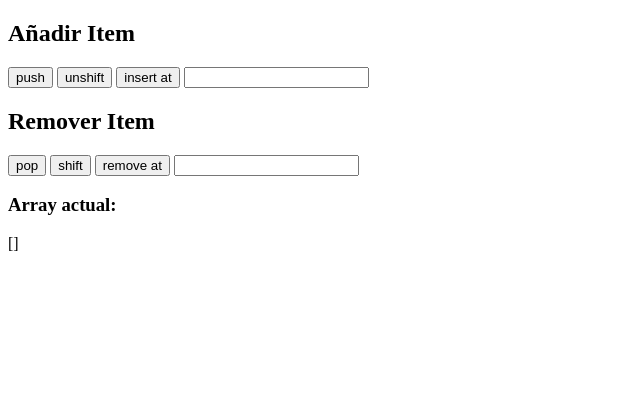
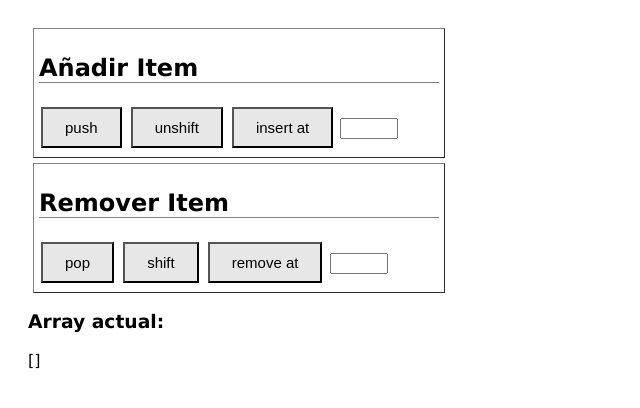
Before and after one commit to manu9688/jQuery, a plain HTML site: page index.html in a window 1280 px wide. Shown: the whole page, without its empty margins (0-640 px from the left). Drawn offline with Linux system fonts and the light colour scheme; the site is published under a folder, as on GitHub Pages, so addresses that start at the root find nothing.

Commit message:
ejercicio botones terminado

```diff
--- /dev/null
+++ b/css/styleEj.css
@@ -0,0 +1,25 @@
+html{
+     margin: 10px;
+    padding: 10px;
+    font-family:Verdana, Geneva, Tahoma, sans-serif
+}
+
+
+
+button {
+  background-color: #008CBA;
+  border: none;
+  color: white;
+  padding: 15px 32px;
+  text-align: center;
+  text-decoration: none;
+  display: inline-block;
+  font-size: 16px;
+  cursor: pointer;
+}
+.red{
+    color : red;
+}
+.blue{
+    background-color: blue;
+}
--- a/index.html
+++ b/index.html
@@ -5,7 +5,7 @@
     <meta charset="UTF-8">
     <meta name="viewport" content="width=device-width, initial-scale=1.0">
     <title>Document</title>
-    <link rel="stylesheet" href="/style.css">
+    <link rel="stylesheet" href="./css/style.css">
 </head>
 
 <body>
@@ -32,7 +32,7 @@
 
   </div>
 
-    <script src="./main.js"></script>
+    <script src="./js/main.js"></script>
 </body>
 
 </html>
```
Also changed, not shown: indexEj.html (added, +17 -0 lines), js/mainEj.js (added, +13 -0 lines), EjIndex.html (deleted), css/style.css (renamed from style.css), js/main.js (renamed from main.js).
